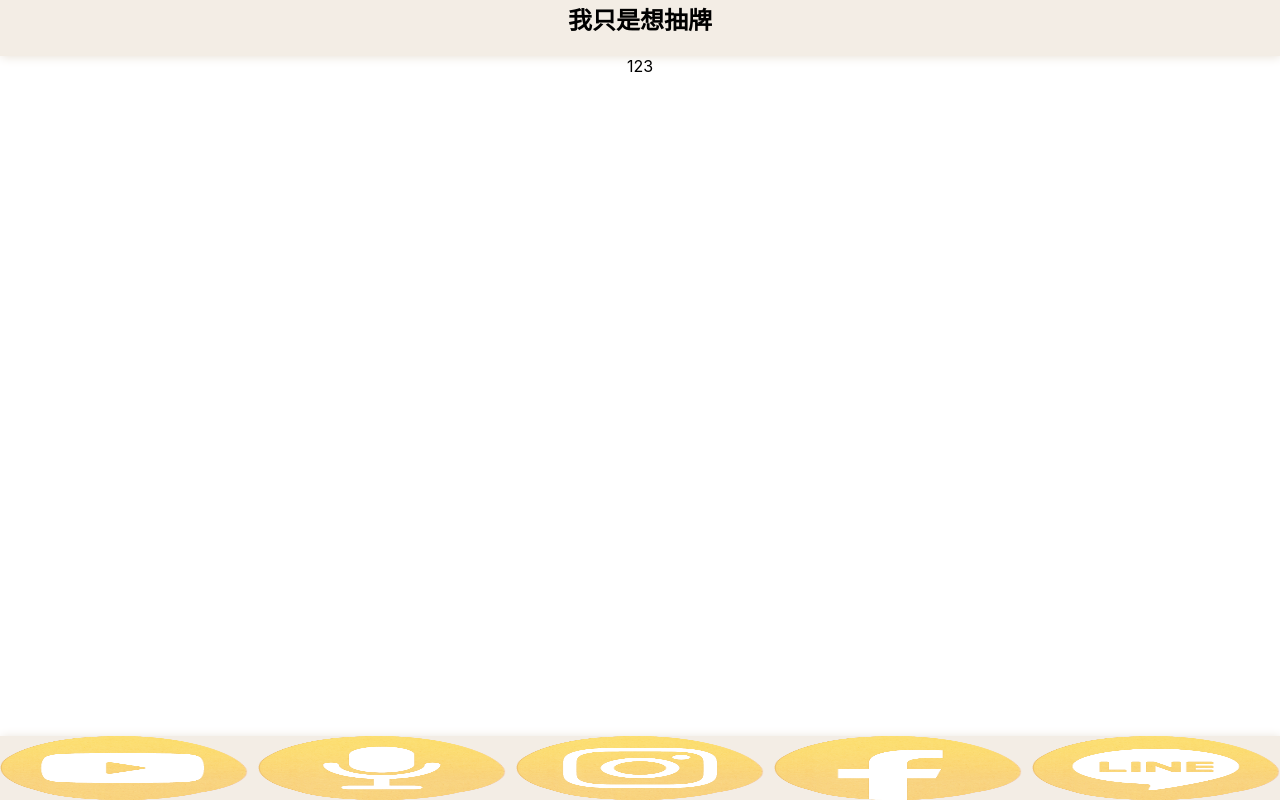
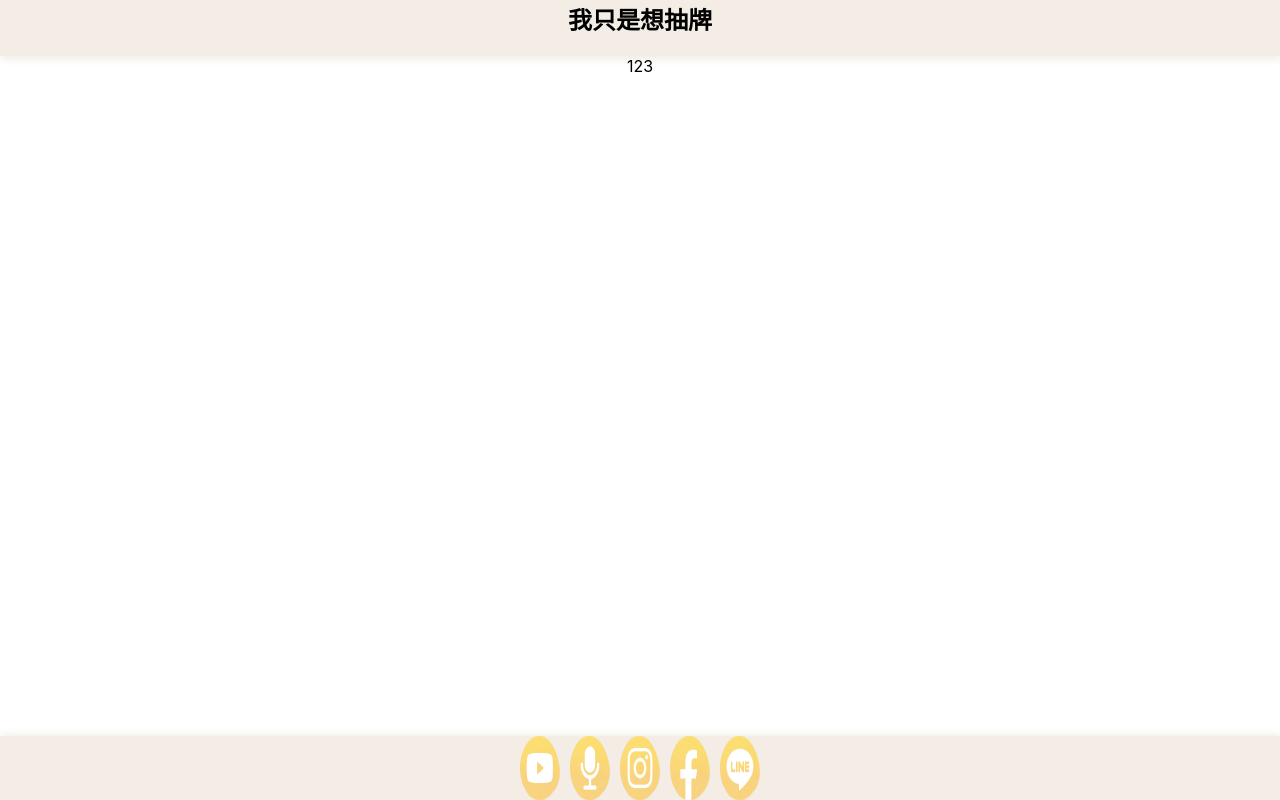
Before and after one commit to Nash430/memo001, a Next.js app: page / in a window 1280 px wide. Built offline with nearby package versions, Linux system fonts and the light colour scheme.

Commit message:
SCSS adjust

```diff
--- a/styles/globals.scss
+++ b/styles/globals.scss
@@ -49,7 +49,7 @@ a {
         // align-items: center;
         gap: 10px;
         img{
-          width: 100%;
+          width: 40px;
 
         }
       }
```
